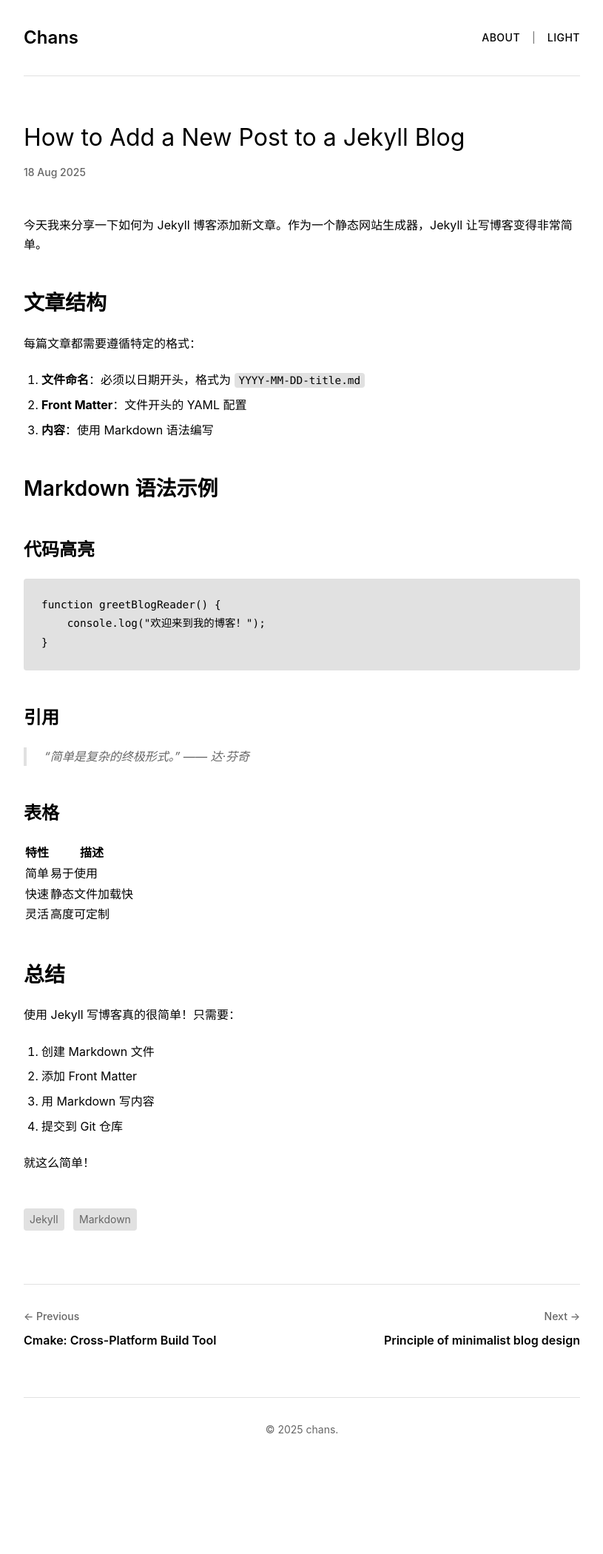
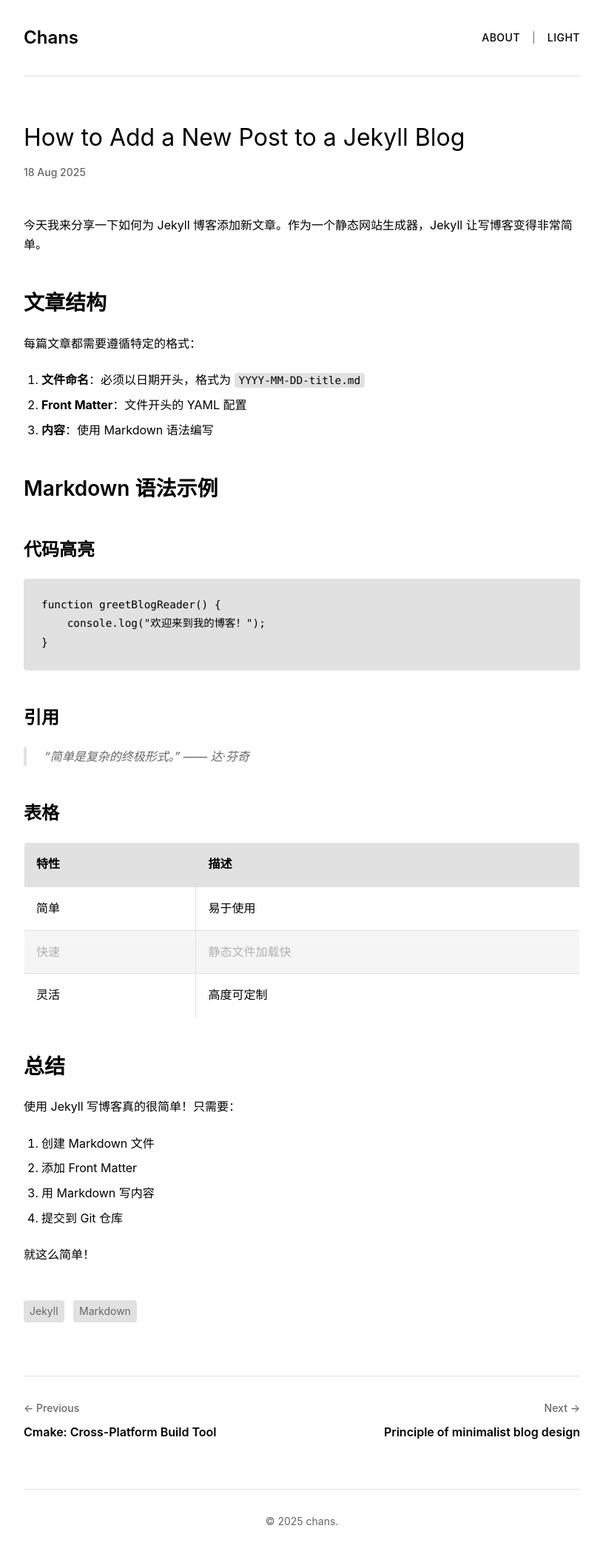
Before and after one commit to chanslights/blog, a Jekyll site: the page built from _posts/2025-8-18-how-to-add-posts.md, in a window 1280 px wide. Shown: the whole page at 74% size, without its empty margins (232-1047 px from the left). Built offline with Jekyll 4.4.1, drawn with Linux system fonts in a browser that asks for light colours; before the commit the page ends 1976 px from its top, so only the background shows below that.

Commit message:
更改前端渲染，添加表格兼容

```diff
--- a/_config.yml
+++ b/_config.yml
@@ -11,6 +11,18 @@ markdown: kramdown
 highlighter: rouge
 permalink: /:year/:month/:day/:title/
 timezone: Asia/Shanghai
+
+# Kramdown设置
+kramdown:
+  input: GFM
+  hard_wrap: false
+  syntax_highlighter: rouge
+  syntax_highlighter_opts:
+    css_class: 'highlight'
+    span:
+      line_numbers: false
+    block:
+      line_numbers: false
 
 # 插件
 plugins:
--- a/assets/css/main.css
+++ b/assets/css/main.css
@@ -324,6 +324,82 @@ body {
     padding: 0;
 }
 
+/* Table Styles */
+.post-content table,
+.page-content table {
+    width: 100%;
+    border-collapse: collapse;
+    margin: var(--spacing-md) 0;
+    background-color: var(--bg-color);
+    border: 1px solid var(--border-color);
+    border-radius: var(--border-radius);
+    overflow: hidden;
+}
+
+.post-content th,
+.page-content th {
+    background-color: var(--border-color);
+    color: var(--text-color);
+    font-weight: 600;
+    padding: var(--spacing-sm);
+    text-align: left;
+    border-bottom: 2px solid var(--border-color);
+    border-right: 1px solid var(--border-color);
+}
+
+.post-content th:last-child,
+.page-content th:last-child {
+    border-right: none;
+}
+
+.post-content td,
+.page-content td {
+    padding: var(--spacing-sm);
+    border-bottom: 1px solid var(--border-color);
+    border-right: 1px solid var(--border-color);
+    vertical-align: top;
+}
+
+.post-content td:last-child,
+.page-content td:last-child {
+    border-right: none;
+}
+
+.post-content tr:last-child td,
+.page-content tr:last-child td {
+    border-bottom: none;
+}
+
+.post-content tr:nth-child(even),
+.page-content tr:nth-child(even) {
+    background-color: var(--border-color);
+    opacity: 0.3;
+}
+
+/* Table responsive wrapper */
+.post-content .table-wrapper,
+.page-content .table-wrapper {
+    overflow-x: auto;
+    margin: var(--spacing-md) 0;
+    border: 1px solid var(--border-color);
+    border-radius: var(--border-radius);
+}
+
+/* Responsive table styles */
+@media (max-width: 768px) {
+    .post-content table,
+    .page-content table {
+        font-size: 0.875rem;
+    }
+
+    .post-content th,
+    .page-content th,
+    .post-content td,
+    .page-content td {
+        padding: var(--spacing-xs);
+    }
+}
+
 /* Post Tags */
 .post-tags {
     margin-bottom: var(--spacing-xl);
```
